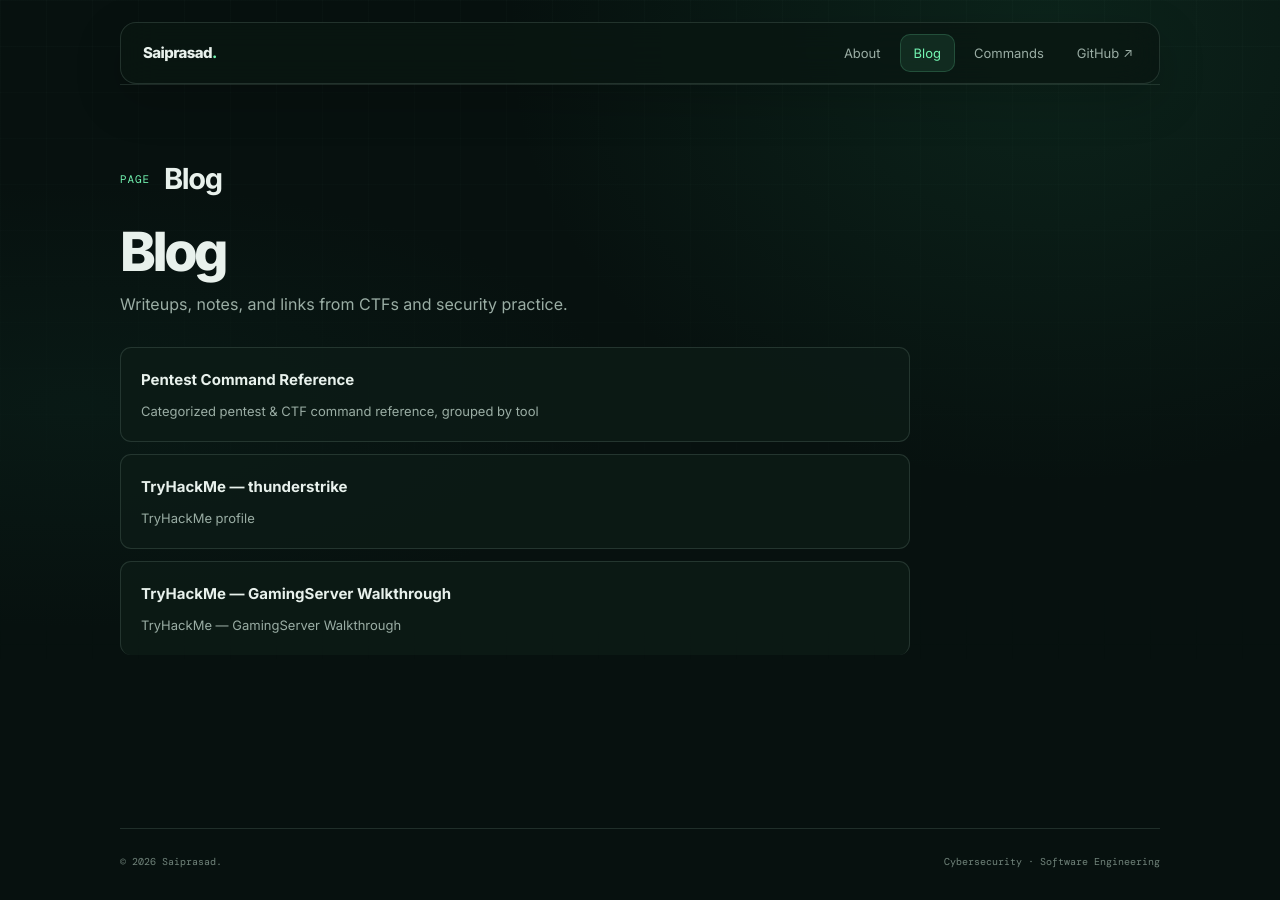
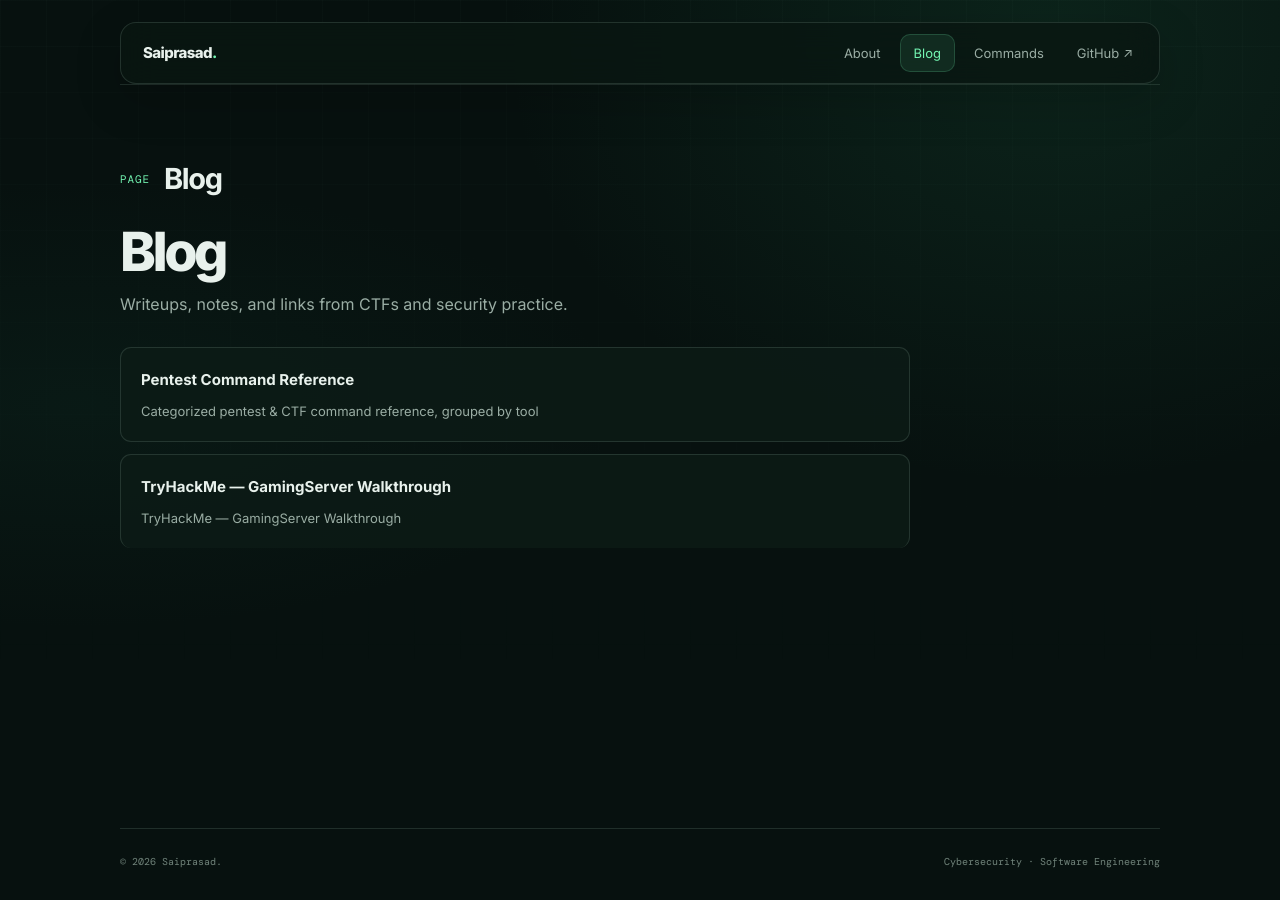
Before and after one commit to saiprasadsp/saiprasadsp.github.io, a Jekyll site: the page built from blog.md, in a window 1280 px wide. Built offline with Jekyll 4.4.1, drawn with Linux system fonts in a browser that asks for light colours.

Commit message:
Update writeups.yml

```diff
--- a/_data/writeups.yml
+++ b/_data/writeups.yml
@@ -2,9 +2,6 @@
   url: "/cmd"
   internal: true
   description: "Categorized pentest & CTF command reference, grouped by tool"
-- title: "TryHackMe — thunderstrike"
-  url: "https://tryhackme.com/p/thunderstrike"
-  description: "TryHackMe profile"
 - title: "TryHackMe — GamingServer Walkthrough"
   url: "/gamingserver"
   description: "TryHackMe — GamingServer Walkthrough"
```
